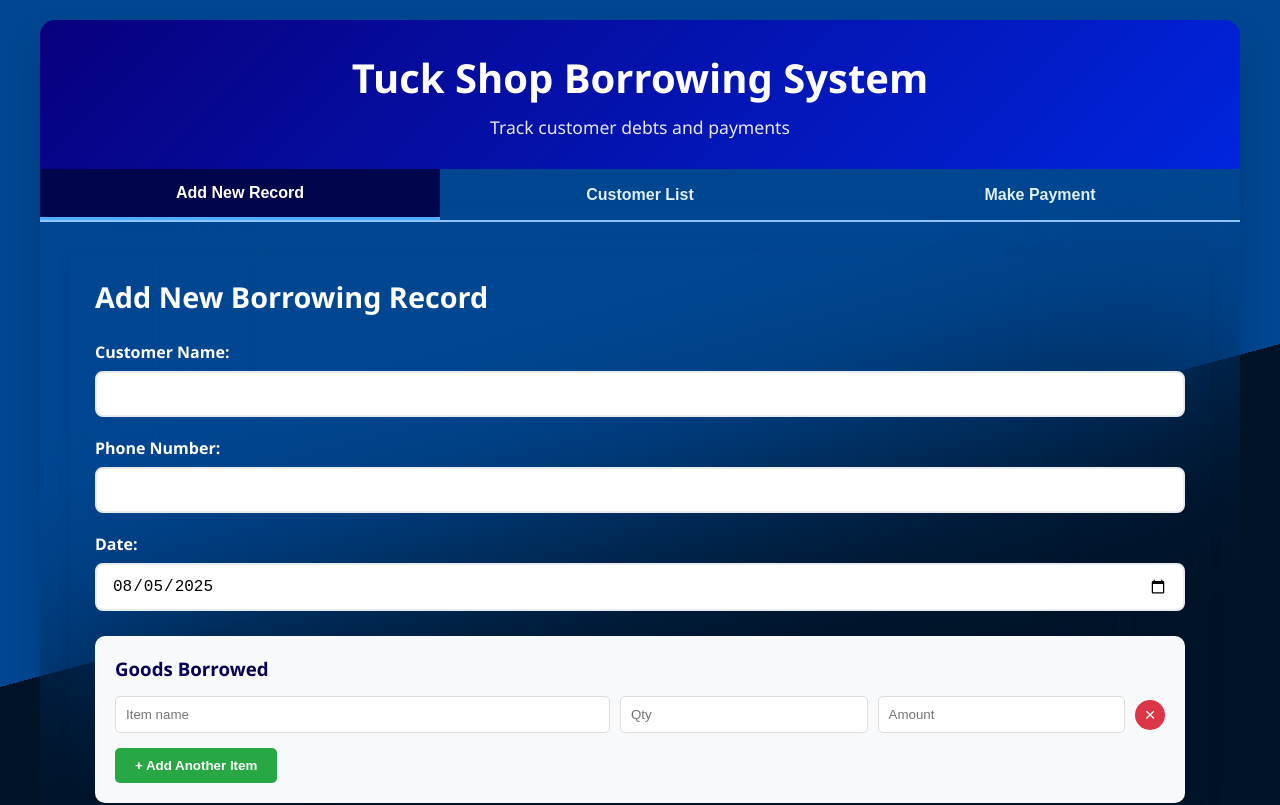
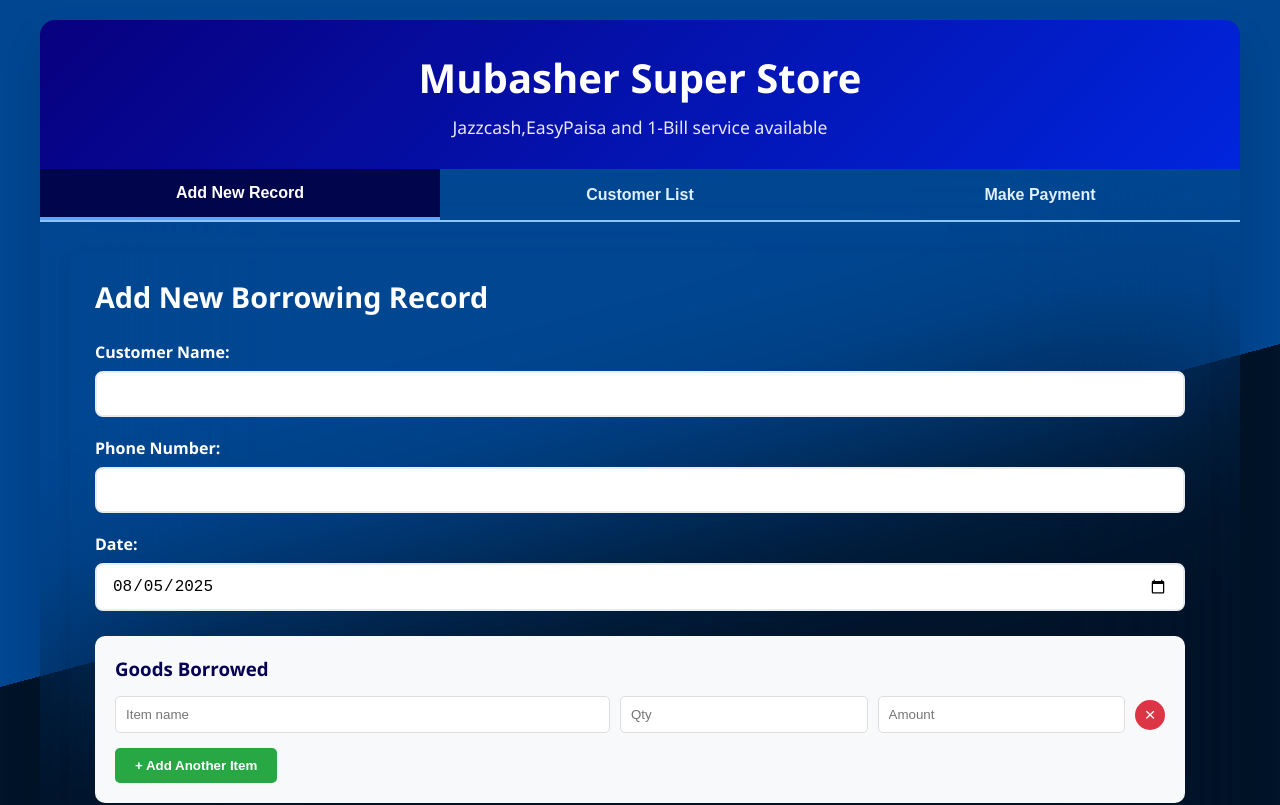
Before and after one commit to mhassanbinkhalid/Tuck-Shop-Borrowing-System, a website built with Vite: page index.html in a window 1280 px wide. Shown: the top 805 px of the page. Built offline with nearby package versions, Linux system fonts and the light colour scheme.

Commit message:
Some Shop Changes added

```diff
--- a/index.html
+++ b/index.html
@@ -3,14 +3,14 @@
 <head>
     <meta charset="UTF-8">
     <meta name="viewport" content="width=device-width, initial-scale=1.0">
-    <title>Tuck Shop Borrowing System</title>
+    <title>Mubasher Super Store</title>
     <link rel="stylesheet" href="style.css">
 </head>
 <body>
     <div class="container">
         <header>
-            <h1>Tuck Shop Borrowing System</h1>
-            <p>Track customer debts and payments</p>
+            <h1>Mubasher Super Store</h1>
+            <p>Jazzcash,EasyPaisa and 1-Bill service available</p>
         </header>
 
         <nav class="nav-tabs">
--- a/script.js
+++ b/script.js
@@ -195,7 +195,7 @@ function createWhatsAppLink(customer) {
         message += '\n';
     });
 
-    message += `Baraye mehrbani payment kar dein. JazakAllah!`;
+    message += `Baraye mehrbani payment kar dein jld az jld. JazakAllah! \n Mubasher super store Air Port road Rahim yar khan \n +923067640494`;
 
     // Encode message for URL
     return `https://wa.me/${customer.phone}?text=${encodeURIComponent(message)}`;
```
